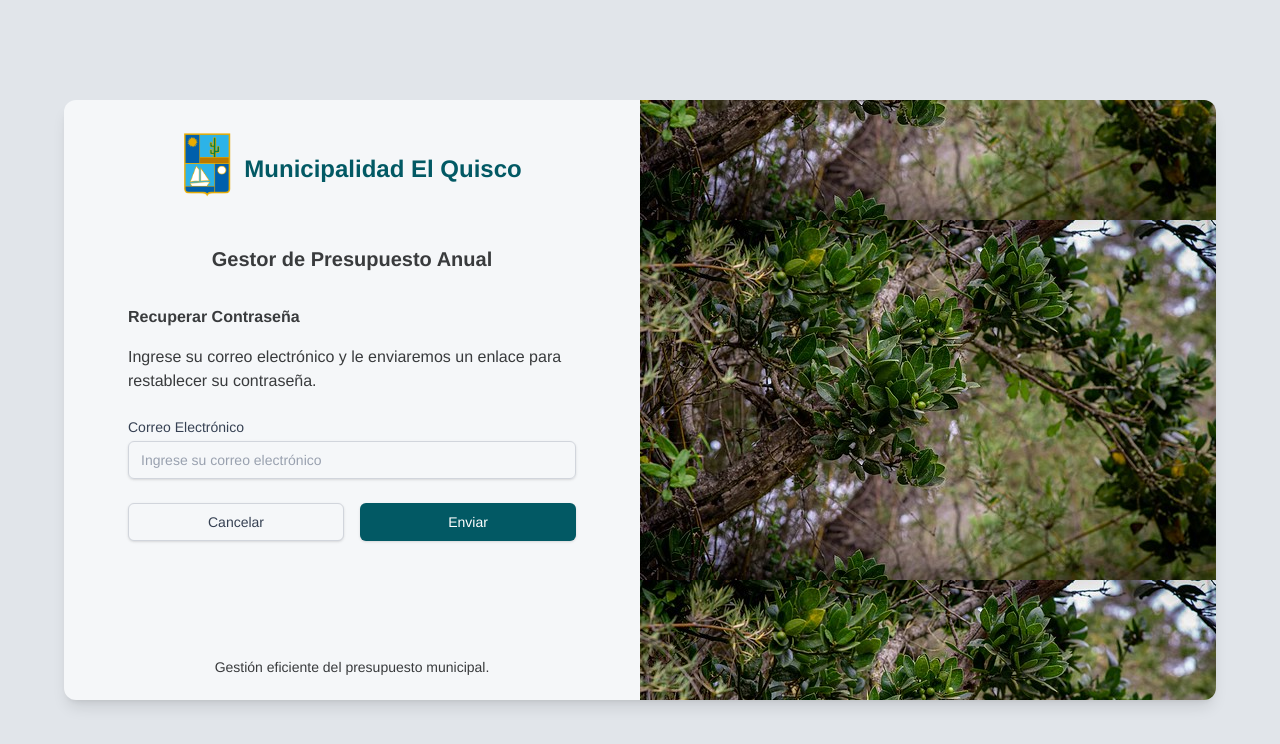
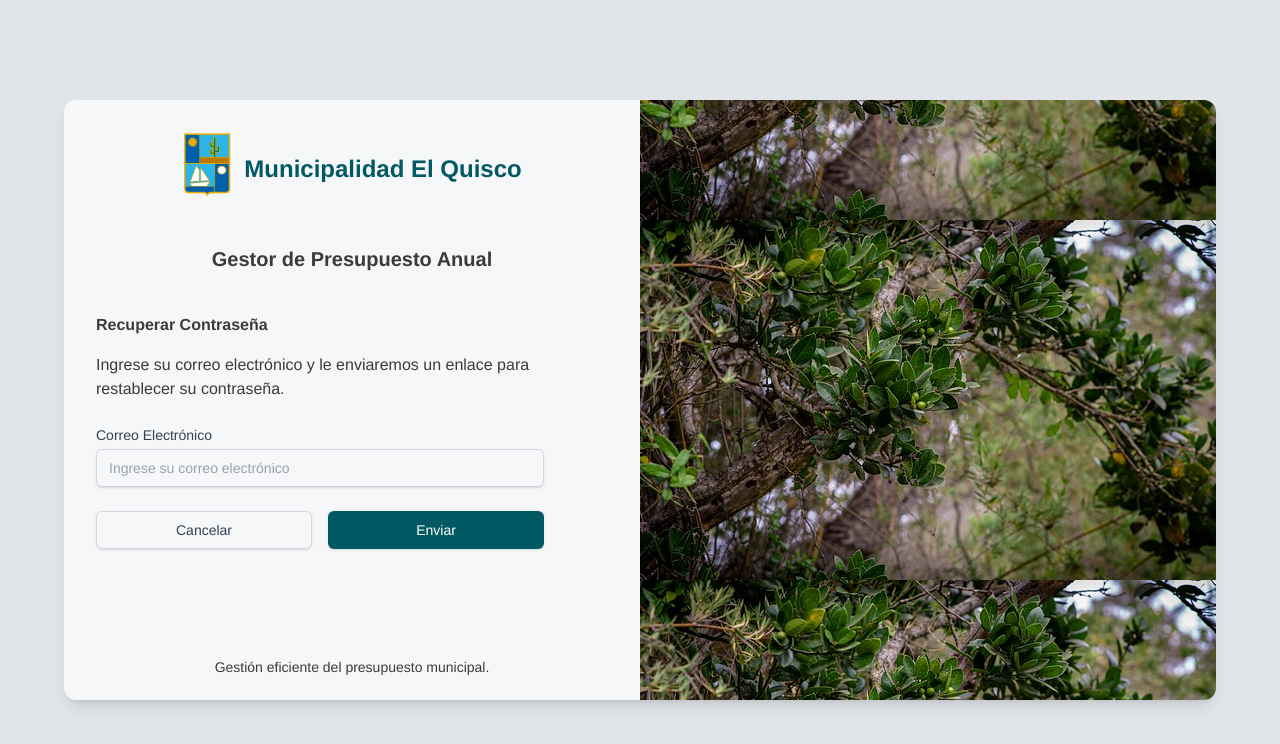
Before and after one commit to Carloooh/PresupuestoAnual, a Next.js app: page / in a window 1280 px wide. Both pictures are taken after a click on the button "Recuperar contraseña". Shown: the top 744 px of the page. Built offline with nearby package versions, Linux system fonts and the light colour scheme.

Commit message:
Transition

```diff
--- a/app/page.tsx
+++ b/app/page.tsx
@@ -25,12 +25,25 @@ export default function Home() {
           <LoginHeader />
 
           <div className="flex-grow flex flex-col justify-center">
-            <div className="h-[320px] flex items-start justify-center">
-              {showResetPassword ? (
+            <div className="h-[320px] flex items-start pt-2 justify-center relative">
+              <div
+                className={`absolute w-full transition-opacity duration-300 ease-in-out ${
+                  showResetPassword
+                    ? "opacity-0 pointer-events-none"
+                    : "opacity-100"
+                }`}
+              >
+                <LoginForm onResetPasswordClick={handleResetPasswordClick} />
+              </div>
+              <div
+                className={`absolute w-full transition-opacity duration-300 ease-in-out ${
+                  showResetPassword
+                    ? "opacity-100"
+                    : "opacity-0 pointer-events-none"
+                }`}
+              >
                 <ResetPassword onCancel={handleCancelReset} />
-              ) : (
-                <LoginForm onResetPasswordClick={handleResetPasswordClick} />
-              )}
+              </div>
             </div>
           </div>
 
```
